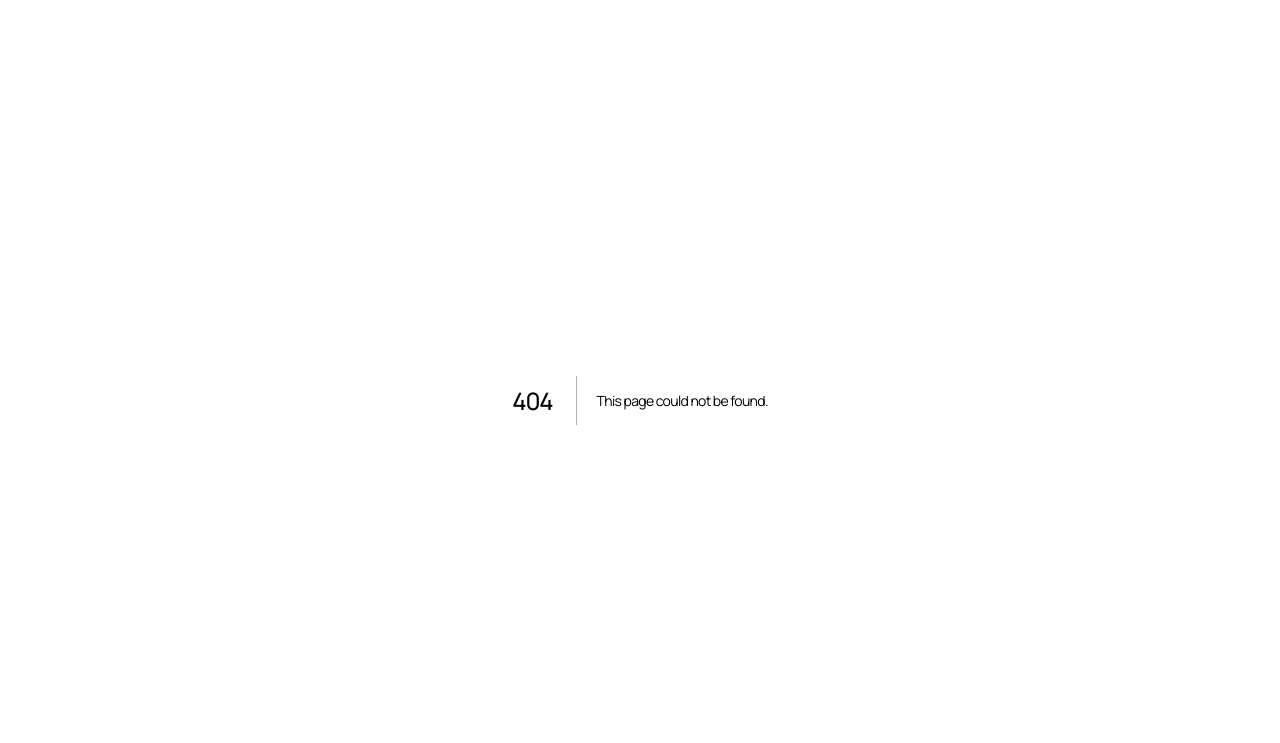
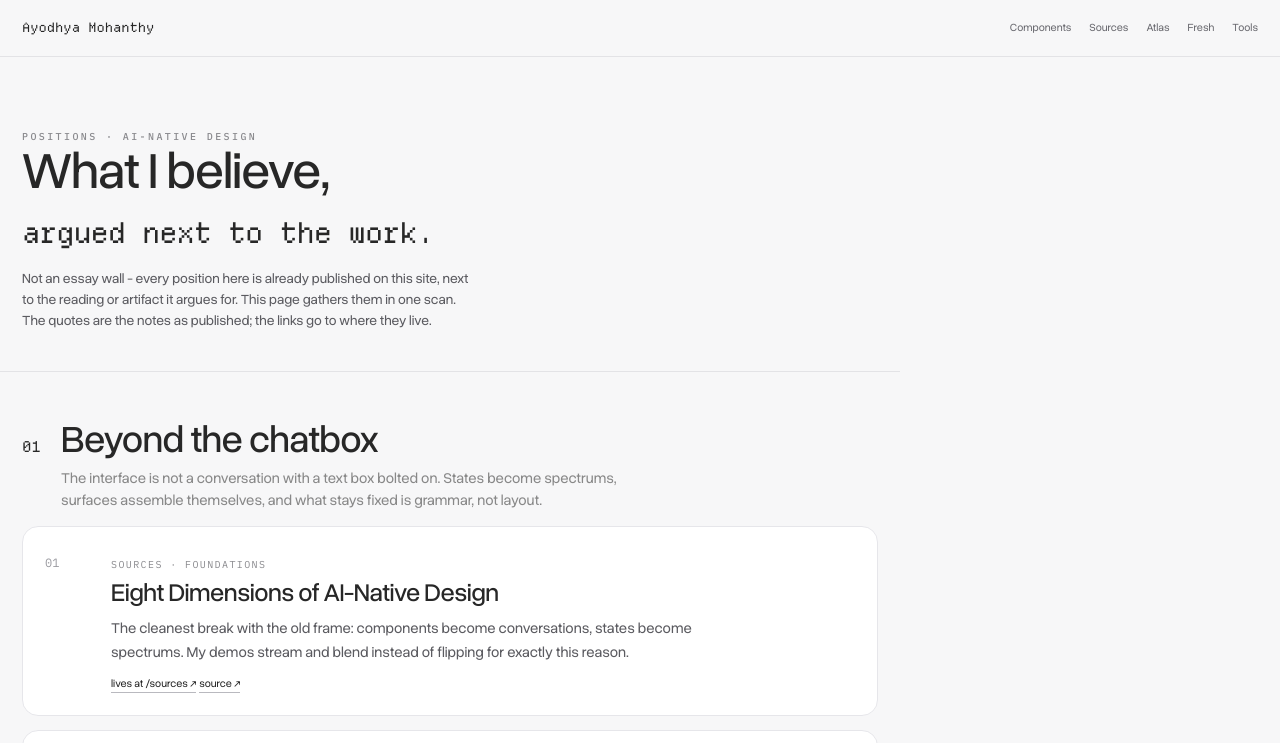
Before and after one commit to ayodhyamohanthy/ai-portfolio, a Next.js app: page /thinking in a window 1280 px wide. Before the commit this address had no page. Shown: the top 743 px of the page. Built offline with nearby package versions, Linux system fonts and the light colour scheme.

Commit message:
Add /thinking positions page + generative-surface demo (Interface Lab 21)

```diff
--- a/app/AIInterfaceLab.tsx
+++ b/app/AIInterfaceLab.tsx
@@ -1,13 +1,13 @@
 'use client';
 import {useEffect,useState} from 'react';
-import {PixelLoader,SegmentedTrace,StreamText} from './vendor/beautiful-ui/Primitives';
+import {PixelLoader,SegmentedTrace,StreamText} from './vendor/beautiful-ui/Primitives';import GenerativeLab from './GenerativeLab';
 
 const tasks=[['Evidence gathered','done'],['Contradictions checked','done'],['Recommendation drafted','active'],['Human approval','waiting']];
 export default function AIInterfaceLab(){
  const [run,setRun]=useState(0),[approved,setApproved]=useState<'idle'|'yes'|'no'>('idle'),[query,setQuery]=useState('Show the strongest healthcare outcome'),[confidence,setConfidence]=useState(72),[selected,setSelected]=useState('Clinical Trial Tool'),[command,setCommand]=useState(''),[nav,setNav]=useState('Evidence'),[codeView,setCodeView]=useState<'source'|'diff'>('source'),[fine,setFine]=useState(64),[selection,setSelection]=useState(''),[insight,setInsight]=useState(1);
  useEffect(()=>{const id=setInterval(()=>setRun(x=>x+1),8000);return()=>clearInterval(id)},[]);
  return <div className="native-lab">
-  <div className="lab-toolbar"><div><PixelLoader label="Interface lab running"/><span>20 live patterns · local only</span></div><button onClick={()=>setRun(x=>x+1)}>Replay motion</button></div>
+  <div className="lab-toolbar"><div><PixelLoader label="Interface lab running"/><span>21 live patterns · local only</span></div><button onClick={()=>setRun(x=>x+1)}>Replay motion</button></div>
   <div className="lab-grid">
    <section className="lab-card lab-wide"><div className="lab-label"><span>01</span>Streaming answer</div><h3 key={run}><StreamText run>Clinical Trial Tool carries the strongest published healthcare outcome: the case reports a 40% streamlined workflow and 90% user satisfaction.</StreamText></h3><div className="source-chip">Source attached · native case study</div></section>
    <section className="lab-card"><div className="lab-label"><span>02</span>Reasoning trace</div><SegmentedTrace items={[{label:'Plan',content:'Match the question to case tags and outcome claims.'},{label:'Evidence',content:'Clinical Trial Tool · healthcare · three published outcome claims.'},{label:'Limits',content:'Claims are reproduced from the published case, not independently verified.'}]}/></section>
@@ -33,6 +33,7 @@ export default function AIInterfaceLab(){
 - return opaqueOutput`}</pre></section>
    <section className="lab-card"><div className="lab-label"><span>19</span>Fine-tune card</div><div className="fine-card"><div><span>Answer confidence</span><b>{fine}%</b></div><input type="range" min="20" max="95" value={fine} onChange={e=>setFine(+e.target.value)}/><div className="fine-preview" style={{opacity:.45+fine/180}}>Evidence is visible. Human judgment stays in control.</div></div></section>
    <section className="lab-card lab-wide"><div className="lab-label"><span>20</span>Selection actions</div><div className="selection-demo"><p><mark>AI proposes alternatives</mark>, but the designer verifies the evidence, chooses the direction and owns the recommendation.</p><div><button onClick={()=>setSelection('Made more direct')}>Rewrite</button><button onClick={()=>setSelection('Key claim saved')}>Save insight</button><button onClick={()=>setSelection('Source check attached')}>Add source</button></div>{selection&&<span>{selection} ✓</span>}</div></section>
+   <section className="lab-card lab-wide"><div className="lab-label"><span>21</span>Generative surface</div><GenerativeLab/></section>
   </div>
  </div>
 }
--- a/app/atlas/page.tsx
+++ b/app/atlas/page.tsx
@@ -1,7 +1,7 @@
 import Link from 'next/link';import AtlasClient from './AtlasClient';import {fieldNotes} from '../atlasData';
 export const metadata={title:'Atlas · Ayodhya Mohanthy',description:'A living map of AI-native design: patterns, templates and case evidence by territory, with dated field notes.'};
 export default function Atlas(){return <main className="resource-page atlas-page atlas-light">
-<nav className="atlas-nav"><Link href="/" className="wordmark">Ayodhya Mohanthy</Link><div><Link href="/resources">Components</Link><Link href="/fresh">Fresh</Link><Link href="/tools">Tools</Link><Link href="/benchmarks">Benchmarks</Link><Link href="/library">Starter kit</Link><Link href="/work/ai-interface-exploration">Interface lab</Link></div></nav>
+<nav className="atlas-nav"><Link href="/" className="wordmark">Ayodhya Mohanthy</Link><div><Link href="/resources">Components</Link><Link href="/fresh">Fresh</Link><Link href="/tools">Tools</Link><Link href="/benchmarks">Benchmarks</Link><Link href="/thinking">Thinking</Link><Link href="/library">Starter kit</Link><Link href="/work/ai-interface-exploration">Interface lab</Link></div></nav>
 <header className="atlas-hero"><p className="eyebrow">THE ATLAS · AI-NATIVE DESIGN</p><h1>The field, mapped.<br/><i>Changed when the field changes.</i></h1><p>Every node is something that already exists here: a verified live pattern, a starter-kit template, or case evidence. Hover to trace relations. Open a note to see why it matters.</p></header>
 <AtlasClient/>
 <footer className="resource-footer"><Link href="/">Ayodhya Mohanthy</Link><span>{fieldNotesCount()} notes · curated by Ayodhya · reviewed 06 Sep 2026</span><Link href="/resources">Components ↗</Link><Link href="/library">Starter kit ↗</Link><a href="https://x.com/ayodhyamohanthy" target="_blank" rel="noopener noreferrer">Follow on X ↗</a><a href="https://www.linkedin.com/in/ayodhyamohanthy/" target="_blank" rel="noopener noreferrer">LinkedIn ↗</a><a href="https://github.com/ayodhyamohanthy" target="_blank" rel="noopener noreferrer">GitHub ↗</a><a href="https://ayodhyamohanthy.substack.com" target="_blank" rel="noopener noreferrer">Newsletter ↗</a><Link href="/accessibility">Accessibility ↗</Link></footer>
--- a/app/benchmarks/page.tsx
+++ b/app/benchmarks/page.tsx
@@ -1,7 +1,7 @@
 import Link from 'next/link';import {snapshots,results,boards} from '../benchData';import Reveal from '../Reveal';
 export const metadata={title:'Benchmarks · Ayodhya Mohanthy',description:'Benchmark data for AI models on design work, every number linked to its source.'};
 export default function Benchmarks(){return <main className="resource-page atlas-page fresh-page tools-page benchmarks-page">
-<nav className="atlas-nav"><Link href="/" className="wordmark">Ayodhya Mohanthy</Link><div><Link href="/resources">Components</Link><Link href="/sources">Sources</Link><Link href="/atlas">Atlas</Link><Link href="/fresh">Fresh</Link><Link href="/tools">Tools</Link></div></nav>
+<nav className="atlas-nav"><Link href="/" className="wordmark">Ayodhya Mohanthy</Link><div><Link href="/resources">Components</Link><Link href="/sources">Sources</Link><Link href="/atlas">Atlas</Link><Link href="/fresh">Fresh</Link><Link href="/tools">Tools</Link><Link href="/thinking">Thinking</Link></div></nav>
 <header className="atlas-hero"><p className="eyebrow">BENCHMARKS · AI-NATIVE DESIGN</p><h1>The models, scored on design.<br/><i>Numbers with sources.</i></h1><p>Benchmark data for models doing design work. Every number is read off a live source page on the date stamped - follow the link and check it yourself.</p></header>
 {snapshots.map(s=><section className="sources-track bench-snapshot" key={s.board+s.category} data-rv>
 <div className="track-head"><b>LIVE</b><div><h2>{s.board}</h2><p>{s.category} · {s.what}</p></div></div>
--- a/app/fresh/page.tsx
+++ b/app/fresh/page.tsx
@@ -2,7 +2,7 @@ import Link from 'next/link';import {freshFinds} from '../freshData';
 export const metadata={title:'Fresh · Ayodhya Mohanthy',description:'New sources, products and methods in AI-native design, landed when they verify.'};
 import Reveal from '../Reveal';
 export default function Fresh(){return <main className="resource-page atlas-page fresh-page">
-<nav className="atlas-nav"><Link href="/" className="wordmark">Ayodhya Mohanthy</Link><div><Link href="/resources">Components</Link><Link href="/sources">Sources</Link><Link href="/atlas">Atlas</Link><Link href="/tools">Tools</Link><Link href="/benchmarks">Benchmarks</Link></div></nav>
+<nav className="atlas-nav"><Link href="/" className="wordmark">Ayodhya Mohanthy</Link><div><Link href="/resources">Components</Link><Link href="/sources">Sources</Link><Link href="/atlas">Atlas</Link><Link href="/tools">Tools</Link><Link href="/benchmarks">Benchmarks</Link><Link href="/thinking">Thinking</Link></div></nav>
 <header className="atlas-hero"><p className="eyebrow">FRESH · AI-NATIVE DESIGN</p><h1>New, and checked.<br/><i>Landed when the field moves.</i></h1><p>Sources, products and methods in AI-native design, watched hourly and landed only when they verify. No timer promises. Spot something first: <a href="mailto:ayodhyarammohanthy@gmail.com">ayodhyarammohanthy@gmail.com</a>.</p></header>
 <section className="sources-track">{freshFinds.map((f,i)=><article className="source-item fresh-item" key={f.title} data-rv style={{'--rd':`${Math.min(i,6)*55}ms`} as React.CSSProperties}><span className="num">{String(freshFinds.length-i).padStart(2,'0')}</span><div>
 <p className="source-meta">{f.date} · {f.tags.join(' · ')}</p>
--- a/app/globals.css
+++ b/app/globals.css
@@ -433,3 +433,14 @@
 .nl-error{font-size:13px;color:#e8b8b8}
 .nl-error a{color:#f4f1ea}
 @media(max-width:800px){.nl-band{grid-template-columns:1fr;gap:24px}}
+
+/* Generative surface demo (Interface lab card 21) */
+.gen-demo{margin-top:26px}.gen-prompts{display:flex;gap:8px;flex-wrap:wrap}.gen-prompts button{border:1px solid #444;background:#202020;color:#ddd;border-radius:99px;padding:8px 14px;cursor:pointer;font-size:12px}.gen-prompts button.on{background:var(--lime);border-color:var(--lime);color:#111}
+.gen-body{display:grid;grid-template-columns:150px 1fr;gap:16px;margin-top:16px}
+.gen-catalog{display:grid;gap:6px;align-content:start}.gen-catalog span{font-size:10px;color:#777;letter-spacing:.1em;margin-bottom:4px}.gen-catalog b{font-size:11px;font-weight:500;color:#666;border:1px solid #333;border-radius:6px;padding:6px 9px;transition:all .25s}.gen-catalog b.used{color:var(--lime);border-color:#4a5a2a}
+.gen-surface{display:grid;grid-template-columns:repeat(3,minmax(0,1fr));gap:8px;align-content:start;min-height:150px}
+.gen-block{background:#1d1d1d;border:1px solid #333;border-radius:8px;padding:12px;display:grid;gap:8px;animation:genIn .4s cubic-bezier(.2,.9,.3,1.1) both}.gen-block span{font-size:10px;color:var(--lime);text-transform:uppercase;letter-spacing:.08em}.gen-block i{display:block;height:7px;border-radius:4px;background:#333}.gen-ghost{opacity:.4;animation:genPulse 1s ease-in-out infinite}.gen-ghost span{color:#777}
+.gen-caption{margin-top:14px;font-size:12px;color:#999;max-width:60ch}
+@keyframes genIn{from{opacity:0;transform:scale(.9) translateY(8px)}to{opacity:1;transform:none}}
+@keyframes genPulse{50%{opacity:.15}}
+@media(max-width:720px){.gen-body{grid-template-columns:1fr}.gen-catalog{grid-template-columns:repeat(4,1fr)}.gen-catalog span{grid-column:1/-1}.gen-surface{grid-template-columns:repeat(2,minmax(0,1fr))}}
--- a/app/sources/page.tsx
+++ b/app/sources/page.tsx
@@ -2,7 +2,7 @@ import Link from 'next/link';import {sourceTracks} from '../sourcesData';
 export const metadata={title:'Sources · Ayodhya Mohanthy',description:'Canonical readings for AI-native design in reading order, each with a short first-person note.'};
 import Reveal from '../Reveal';
 export default function Sources(){const total=sourceTracks.reduce((n,t)=>n+t.items.length,0);return <main className="resource-page atlas-page sources-page">
-<nav className="atlas-nav"><Link href="/" className="wordmark">Ayodhya Mohanthy</Link><div><Link href="/resources">Components</Link><Link href="/atlas">Atlas</Link><Link href="/fresh">Fresh</Link><Link href="/tools">Tools</Link><Link href="/benchmarks">Benchmarks</Link><Link href="/library">Starter kit</Link></div></nav>
+<nav className="atlas-nav"><Link href="/" className="wordmark">Ayodhya Mohanthy</Link><div><Link href="/resources">Components</Link><Link href="/atlas">Atlas</Link><Link href="/fresh">Fresh</Link><Link href="/tools">Tools</Link><Link href="/benchmarks">Benchmarks</Link><Link href="/thinking">Thinking</Link><Link href="/library">Starter kit</Link></div></nav>
 <header className="atlas-hero"><p className="eyebrow">SOURCES · AI-NATIVE DESIGN</p><h1>Read the field.<br/><i>In the order I would.</i></h1><p>Canonical readings for AI-native design, sequenced as a path. Every note is mine, written after reading the piece. Suggest what is missing: <a href="mailto:ayodhyarammohanthy@gmail.com">ayodhyarammohanthy@gmail.com</a>.</p></header>
 {sourceTracks.map((t,ti)=><section className="sources-track" key={t.id}>
 <div className="track-head"><b>{String(ti+1).padStart(2,'0')}</b><div><h2>{t.label}</h2><p>{t.lede}</p></div></div>
--- /dev/null
+++ b/app/thinking/page.tsx
@@ -0,0 +1,43 @@
+import Link from 'next/link';import {sourceTracks} from '../sourcesData';import {freshFinds} from '../freshData';import {fieldNotes} from '../atlasData';import Reveal from '../Reveal';
+export const metadata={title:'Thinking · Ayodhya Mohanthy',description:'Positions on AI-native design, published next to the work they argue for.'};
+const src=(t:string)=>{for(const tr of sourceTracks){const it=tr.items.find(i=>i.title===t);if(it)return{title:it.title,note:it.note,meta:`SOURCES · ${tr.label.toUpperCase()}`,href:'/sources',ext:it.url}}return null};
+const fresh=(t:string)=>{const f=freshFinds.find(x=>x.title===t);return f?{title:f.title,note:f.body,meta:'FRESH · '+f.date.toUpperCase(),href:'/fresh',ext:f.source.url}:null};
+const field=(t:string)=>{const f=fieldNotes.find(x=>x.title===t);return f?{title:f.title,note:f.body,meta:'ATLAS FIELD NOTE · '+f.date.toUpperCase(),href:'/atlas',ext:f.source.url}:null};
+type Entry={title:string;note:string;meta:string;href:string;ext:string};
+const sections:{label:string;title:string;lede:string;entries:(Entry|null)[]}[]=[
+{label:'01 · THE SURFACE',title:'Beyond the chatbox',lede:'The interface is not a conversation with a text box bolted on. States become spectrums, surfaces assemble themselves, and what stays fixed is grammar, not layout.',entries:[
+ src('Eight Dimensions of AI-Native Design'),
+ src('Designing Generative UI in an Agent-Native World'),
+ fresh('Smashing argues the button is dying'),
+ fresh('OUI-1 puts generative UI on consumer GPUs'),
+ src('Agent to UI: Designing Interfaces for AI Agents'),
+ src('Dual-Native Design for the AI Future')]},
+{label:'02 · TRUST',title:'Non-determinism, latency and failure',lede:'The model will be slow, wrong and confident - sometimes in the same answer. The interface carries that honestly: reasoning visible, uncertainty admitted, evidence attached.',entries:[
+ src('People + AI Guidebook'),
+ src('AI UX Patterns for AI-Native Products'),
+ field('Honest motion is a research trail'),
+ src('How we built Linear Agent')]},
+{label:'03 · AGENCY',title:'Human agency over autopilot',lede:'Automation is a dial, not a destination. The design work is deciding where the person steers, approves, interrupts and recovers - then building exactly those surfaces.',entries:[
+ src('The Agent is the Interface'),
+ src('UX Patterns for Agentic AI: 16 Essentials')]}];
+export default function Thinking(){const count=sections.reduce((n,s)=>n+s.entries.filter(Boolean).length,0);return <main className="resource-page atlas-page fresh-page tools-page">
+<nav className="atlas-nav"><Link href="/" className="wordmark">Ayodhya Mohanthy</Link><div><Link href="/resources">Components</Link><Link href="/sources">Sources</Link><Link href="/atlas">Atlas</Link><Link href="/fresh">Fresh</Link><Link href="/tools">Tools</Link></div></nav>
+<header className="atlas-hero"><p className="eyebrow">POSITIONS · AI-NATIVE DESIGN</p><h1>What I believe,<br/><i>argued next to the work.</i></h1><p>Not an essay wall - every position here is already published on this site, next to the reading or artifact it argues for. This page gathers them in one scan. The quotes are the notes as published; the links go to where they live.</p></header>
+{sections.map(s=><section className="sources-track" key={s.label} data-rv>
+<div className="track-head"><b>{s.label.split(' · ')[0]}</b><div><h2>{s.title}</h2><p>{s.lede}</p></div></div>
+{s.entries.filter((e):e is Entry=>!!e).map((e,i)=><article className="source-item fresh-item" key={e.title}><span className="num">{String(i+1).padStart(2,'0')}</span><div>
+<p className="source-meta">{e.meta}</p>
+<h3>{e.title}</h3><p className="source-note">{e.note}</p>
+<a className="fresh-src" href={e.href}>lives at {e.href} ↗</a> <a className="fresh-src" href={e.ext} target="_blank" rel="noopener noreferrer">source ↗</a>
+</div></article>)}
+{s.label.startsWith('03')&&<div className="sources-anchors bench-boards"><Link href="/process/ai-native"><b>Who does what ↗</b><span>The division of labor I design by - what the AI does, what I decide, stage by stage.</span></Link><Link href="/atlas?t=human-control"><b>Human control territory ↗</b><span>The control surfaces, mapped: approval, steering, correction, recovery.</span></Link></div>}
+</section>)}
+<section className="sources-track" data-rv>
+<div className="track-head"><b>04</b><div><h2>Prototypes over screens</h2><p>A static screen of an AI product proves nothing - the behaviour is the product. So the evidence on this site runs.</p></div></div>
+<div className="sources-anchors bench-boards"><Link href="/resources"><b>74 live patterns ↗</b><span>Every pattern runs in the browser: streaming, approval, recovery, control.</span></Link><Link href="/work/ai-interface-exploration"><b>The Interface Lab ↗</b><span>21 patterns in one running surface, including a scripted generative-UI assembly.</span></Link><Link href="/capabilities"><b>The evidence map ↗</b><span>Twelve stages, each marked strong, partial or needs evidence - with the proof linked.</span></Link></div>
+</section>
+<section className="sources-track" data-rv>
+<div className="track-head"><b>05</b><div><h2>The stance as a system</h2><p>The positions hold together as a map and a ruleset, not a pile of takes.</p></div></div>
+<div className="sources-anchors bench-boards"><Link href="/atlas"><b>The field atlas ↗</b><span>Nine territories, thirty-seven nodes - the field mapped and re-mapped as it moves.</span></Link><Link href="/system"><b>The design system ↗</b><span>The production rules behind this interface, published and inspectable.</span></Link></div>
+</section>
+<footer className="resource-footer"><Link href="/">Ayodhya Mohanthy</Link><span>{count} positions · gathered from the live site · 10 Sep 2026</span><a href="https://x.com/ayodhyamohanthy" target="_blank" rel="noopener noreferrer">Follow on X ↗</a><a href="https://www.linkedin.com/in/ayodhyamohanthy/" target="_blank" rel="noopener noreferrer">LinkedIn ↗</a><a href="https://github.com/ayodhyamohanthy" target="_blank" rel="noopener noreferrer">GitHub ↗</a><a href="https://ayodhyamohanthy.substack.com" target="_blank" rel="noopener noreferrer">Newsletter ↗</a><Link href="/accessibility">Accessibility ↗</Link></footer><Reveal/></main>}
--- a/app/tools/page.tsx
+++ b/app/tools/page.tsx
@@ -1,7 +1,7 @@
 import Link from 'next/link';import {tools} from '../toolsData';import Reveal from '../Reveal';
 export const metadata={title:'Tools · Ayodhya Mohanthy',description:'AI-native design tools worth your time, kept current.'};
 export default function Tools(){return <main className="resource-page atlas-page fresh-page tools-page">
-<nav className="atlas-nav"><Link href="/" className="wordmark">Ayodhya Mohanthy</Link><div><Link href="/resources">Components</Link><Link href="/sources">Sources</Link><Link href="/atlas">Atlas</Link><Link href="/fresh">Fresh</Link></div></nav>
+<nav className="atlas-nav"><Link href="/" className="wordmark">Ayodhya Mohanthy</Link><div><Link href="/resources">Components</Link><Link href="/sources">Sources</Link><Link href="/atlas">Atlas</Link><Link href="/fresh">Fresh</Link><Link href="/thinking">Thinking</Link></div></nav>
 <header className="atlas-hero"><p className="eyebrow">TOOLS · AI-NATIVE DESIGN</p><h1>Design with the new tools.<br/><i>Picked when they earn it.</i></h1><p>AI-native design tools worth your time, kept current. A tool lands here when it earns a place, and the list moves as the field ships. Know one I should try: <a href="mailto:ayodhyarammohanthy@gmail.com">ayodhyarammohanthy@gmail.com</a>.</p></header>
 <section className="sources-track">{tools.map((t,i)=><article className="source-item fresh-item tool-item" key={t.name} data-rv style={{'--rd':`${Math.min(i,6)*55}ms`} as React.CSSProperties}><span className="num">{String(i+1).padStart(2,'0')}</span><div>
 <p className="source-meta">ADDED {t.added.toUpperCase()} · {t.tags.join(' · ')}</p>
```
Also changed, not shown: app/GenerativeLab.tsx (added, +23 -0 lines), app/PortfolioWall.tsx (+1 -1 lines), 1 other file (tests, documents, lock files or other folders).
